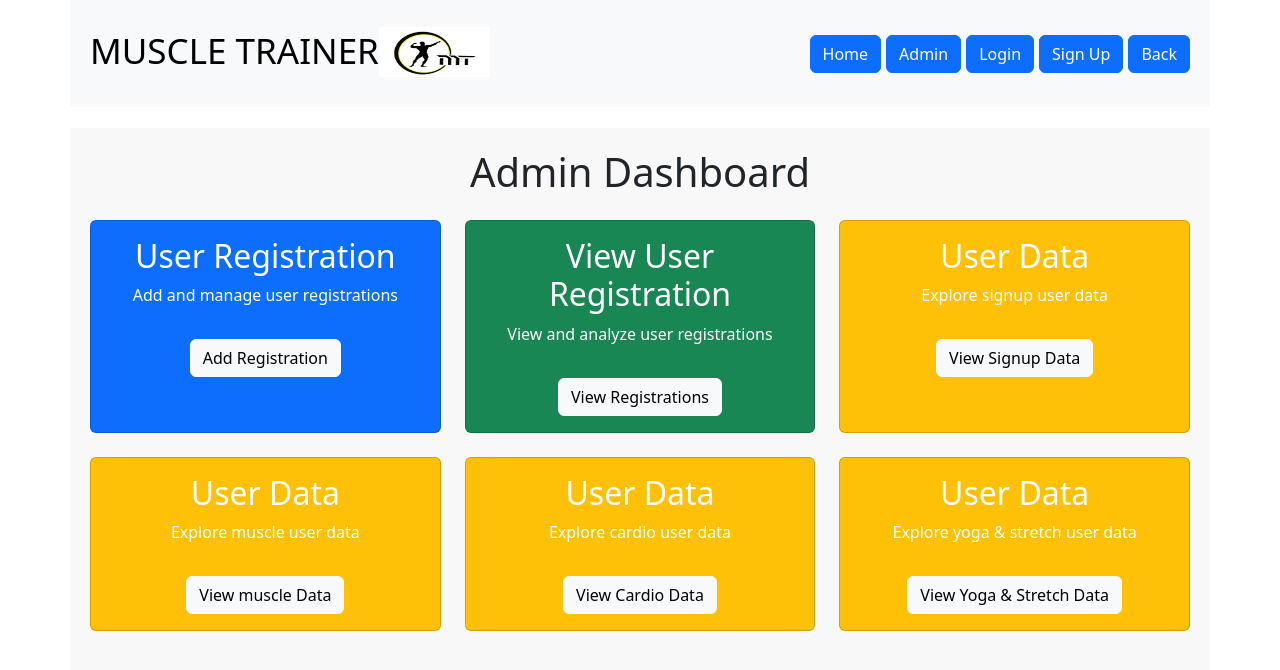
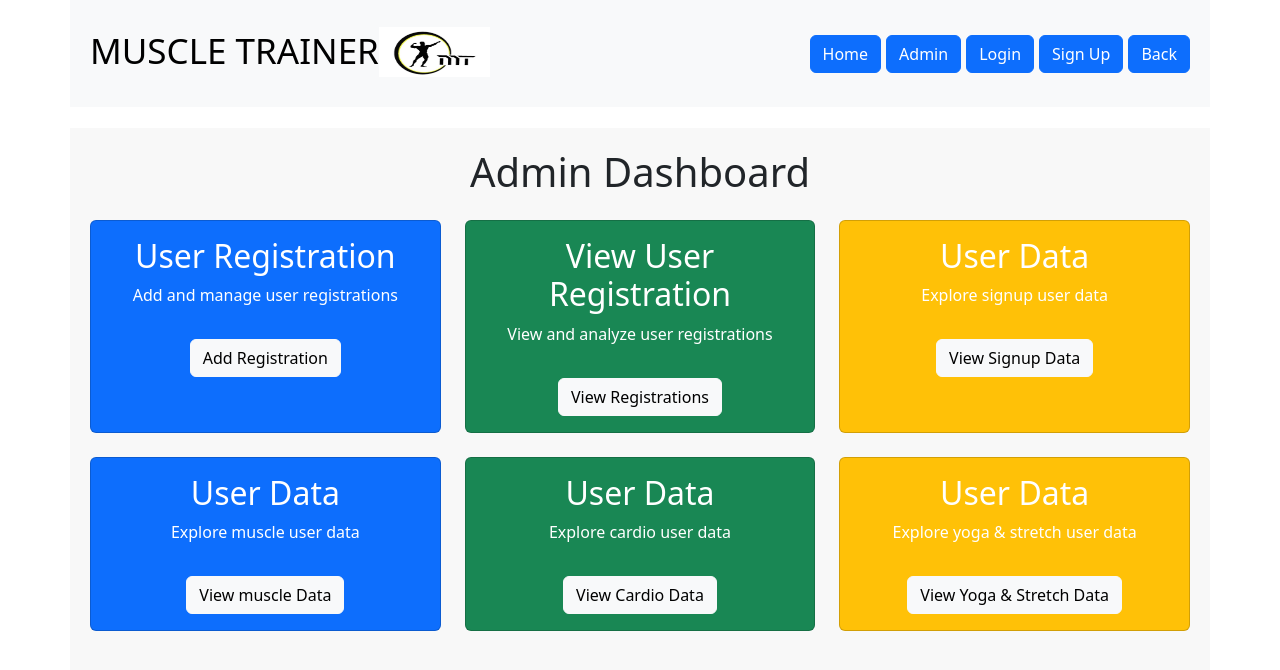
Before and after one commit to Harishkp77/Gym-App, a React (Create React App) app in the folder musclefit/: page /register in a window 1280 px wide. Shown: the top 670 px of the page. Built offline with nearby package versions, Linux system fonts and the light colour scheme.

Commit message:
color changed

```diff
--- a/musclefit/src/components/routes/RegisterComponent.js
+++ b/musclefit/src/components/routes/RegisterComponent.js
@@ -43,7 +43,7 @@ const RegisterComponent = () => {
             </div>
           </div>
           <div className="col-lg-4 col-md-6 mb-4">
-            <div className="card bg-warning text-white h-100">
+          <div className="card bg-primary text-white h-100">
               <div className="card-body text-center">
                 <h2>User Data</h2>
                 <p>Explore muscle user data</p>
@@ -54,7 +54,7 @@ const RegisterComponent = () => {
             </div>
           </div>
           <div className="col-lg-4 col-md-6 mb-4">
-            <div className="card bg-warning text-white h-100">
+          <div className="card bg-success text-white h-100">
               <div className="card-body text-center">
                 <h2>User Data</h2>
                 <p>Explore cardio user data</p>
```
